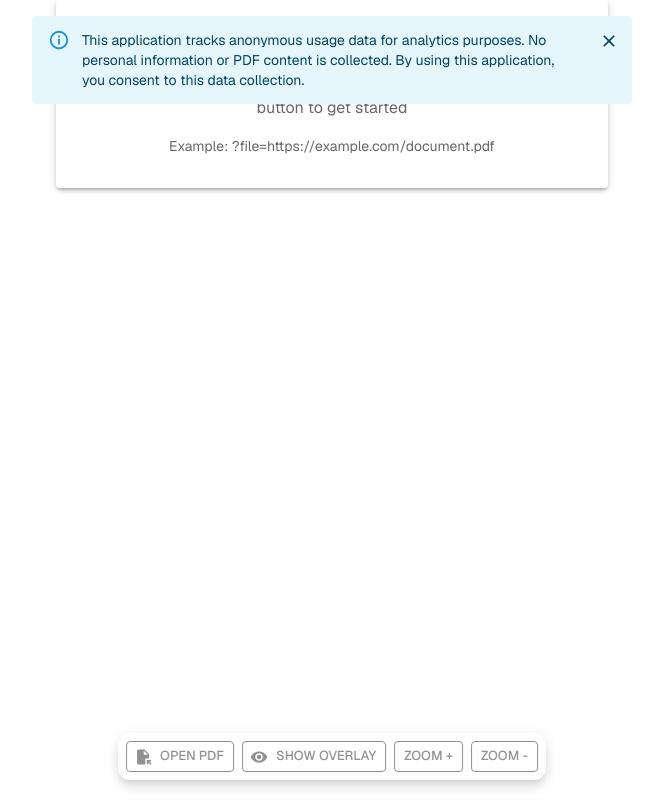
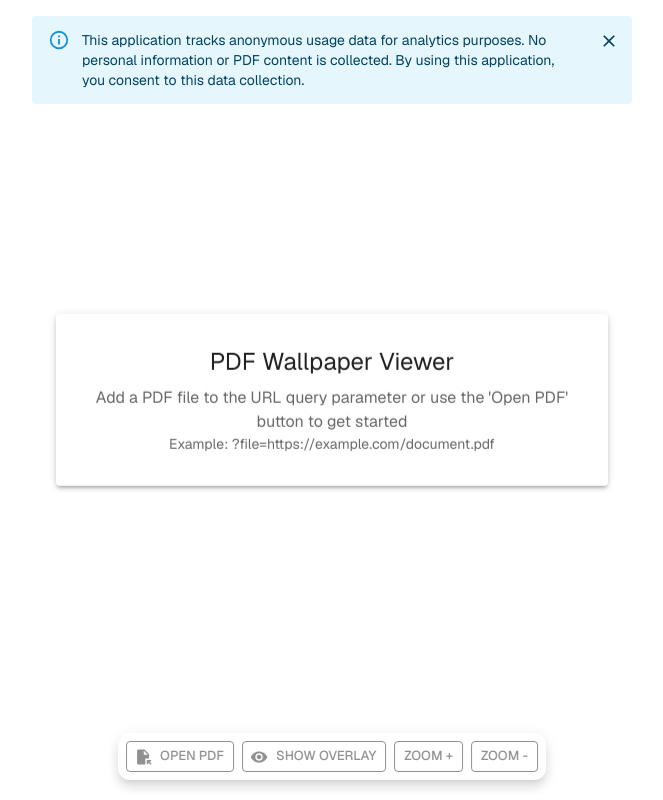
Before and after one commit to siddtheone/pdf, a Next.js app: page / in a window 1280 px wide. Shown: the whole page, without its empty margins (308-971 px from the left). Built offline with nearby package versions, Linux system fonts and the light colour scheme.

Commit message:
More clean up

```diff
--- a/src/components/PdfWallpaper.tsx
+++ b/src/components/PdfWallpaper.tsx
@@ -111,16 +111,9 @@ export default function PdfWallpaper() {
             sx={{
               borderRadius: 3,
               justifySelf: "stretch",
-              backgroundColor: "rgba(99, 102, 241, 0.1)",
               backdropFilter: "blur(8px)",
               border: "1px solid rgba(255, 255, 255, 0.1)",
               boxShadow: 3,
-              "&:hover": {
-                backgroundColor: "rgba(99, 102, 241, 0.2)",
-              },
-              "&.Mui-disabled": {
-                opacity: 0.3,
-              },
             }}
           >
             <NavigateBefore sx={{ fontSize: 32 }} />
@@ -140,23 +133,23 @@ export default function PdfWallpaper() {
             sx={{
               borderRadius: 3,
               justifySelf: "stretch",
-              backgroundColor: "rgba(99, 102, 241, 0.1)",
               backdropFilter: "blur(8px)",
               border: "1px solid rgba(255, 255, 255, 0.1)",
               boxShadow: 3,
-              "&:hover": {
-                backgroundColor: "rgba(99, 102, 241, 0.2)",
-              },
-              "&.Mui-disabled": {
-                opacity: 0.3,
-              },
             }}
           >
             <NavigateNext sx={{ fontSize: 32 }} />
           </IconButton>
         </Container>
       ) : (
-        <Container maxWidth="sm">
+        <Container
+          maxWidth="sm"
+          sx={{
+            position: "relative",
+            top: "50%",
+            transform: "translateY(-50%)",
+          }}
+        >
           <Paper
             elevation={3}
             sx={{
@@ -169,7 +162,7 @@ export default function PdfWallpaper() {
             <Typography variant="h5" gutterBottom>
               PDF Wallpaper Viewer
             </Typography>
-            <Typography variant="body1" color="text.secondary" paragraph>
+            <Typography variant="body1" color="text.secondary">
               {queryPdfUrl && queryPdfUrl.startsWith("file://")
                 ? "Local file paths are not supported in URLs. Please use the 'Open PDF' button to select a local file."
                 : "Add a PDF file to the URL query parameter or use the 'Open PDF' button to get started"}
@@ -219,6 +212,7 @@ export default function PdfWallpaper() {
               input.onchange = async (e) => {
                 const file = (e.target as HTMLInputElement).files?.[0];
                 if (file) {
+                  setScale(1);
                   const reader = new FileReader();
                   reader.onload = (e) => {
                     const arrayBuffer = e.target?.result as ArrayBuffer;
```
